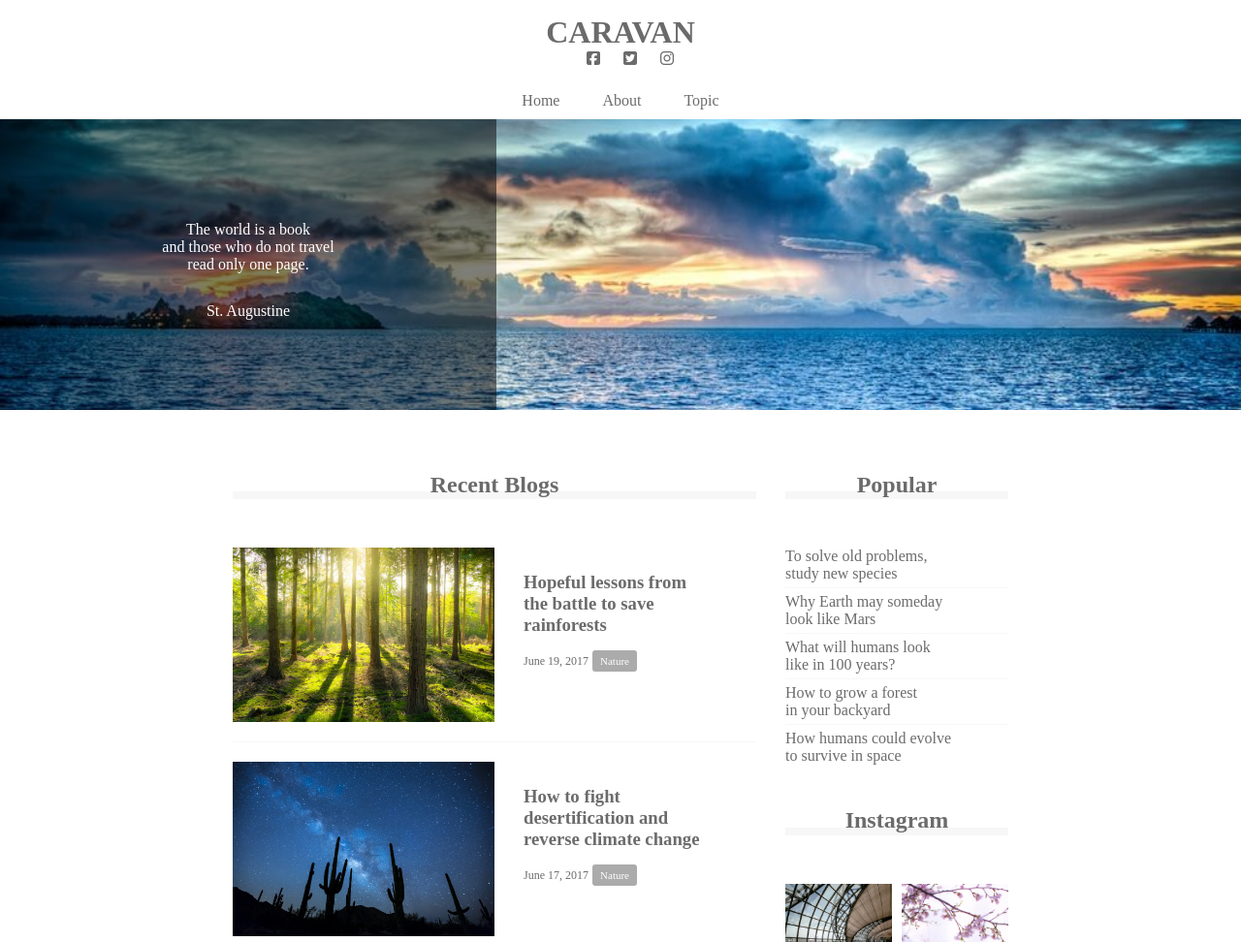
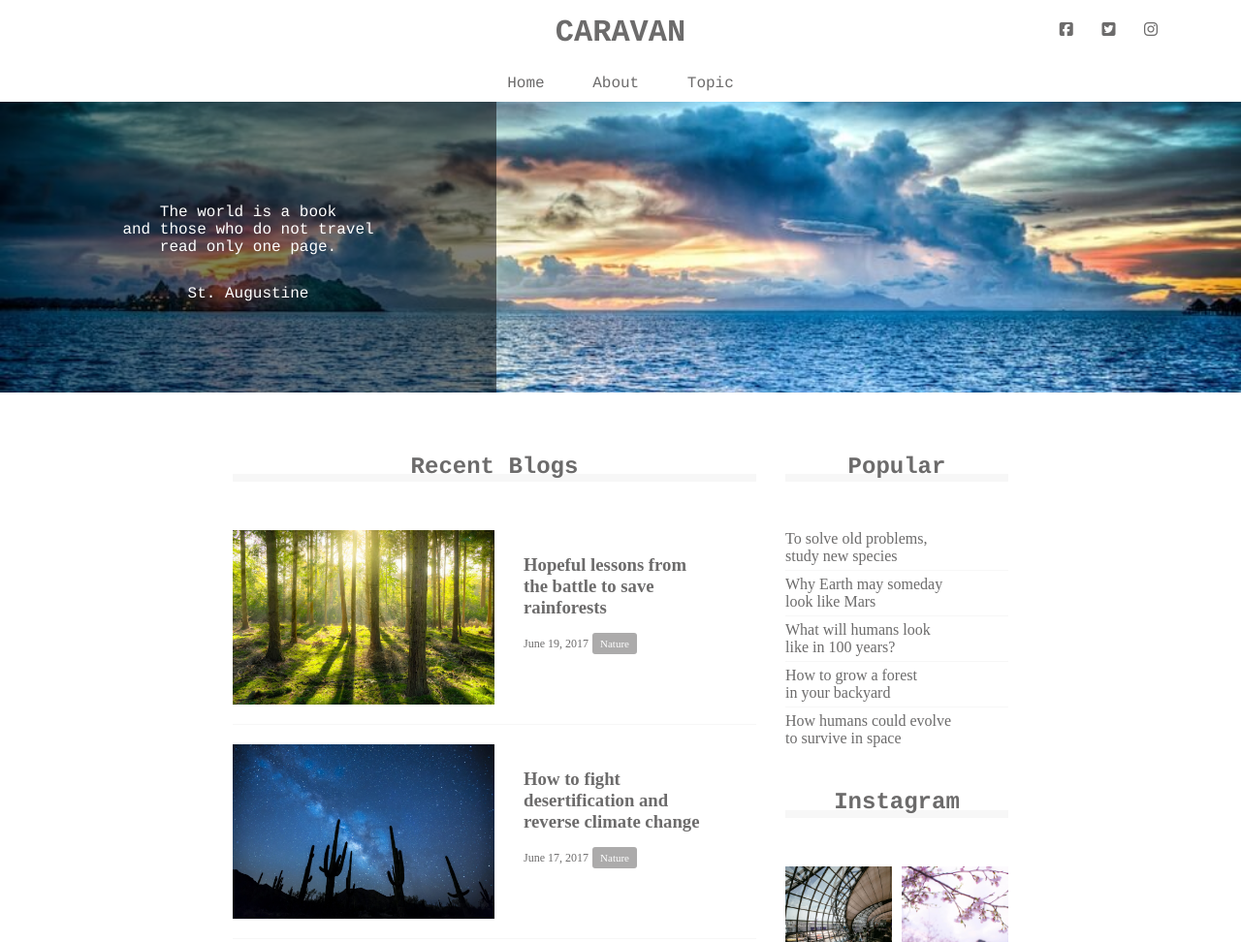
Before and after one commit to tyomine/caravan, a plain HTML site: page caravan3/index.html in a window 1280 px wide. Shown: the top 972 px of the page at 97% size. Drawn offline with Linux system fonts and the light colour scheme.

Commit message:
caravan作成

```diff
--- a/caravan3/style.css
+++ b/caravan3/style.css
@@ -9,11 +9,22 @@ a {
   text-decoration: none;
 }
 
+header, nav, h2, .main-visual, footer {
+  font-family: Chalkduster, "Bradley Hand", Courier, "Segoe Print", sans-serif;
+}
+
 header {
   width: 90%;
   padding: 15px 0;
   margin: 0 auto;
   text-align: center;
+  position: relative;
+}
+
+.social {
+  position: absolute;
+  top: 22px;
+  right: 22px;
 }
 
 .social i {
```
